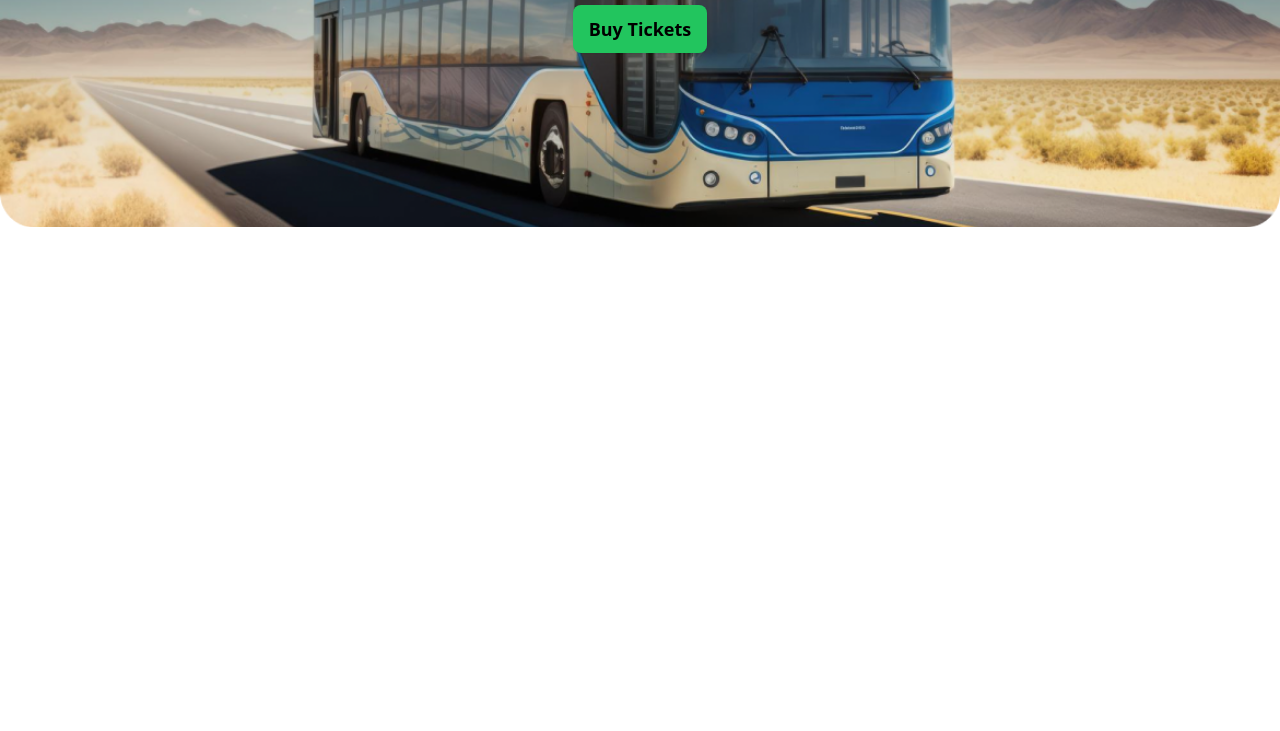
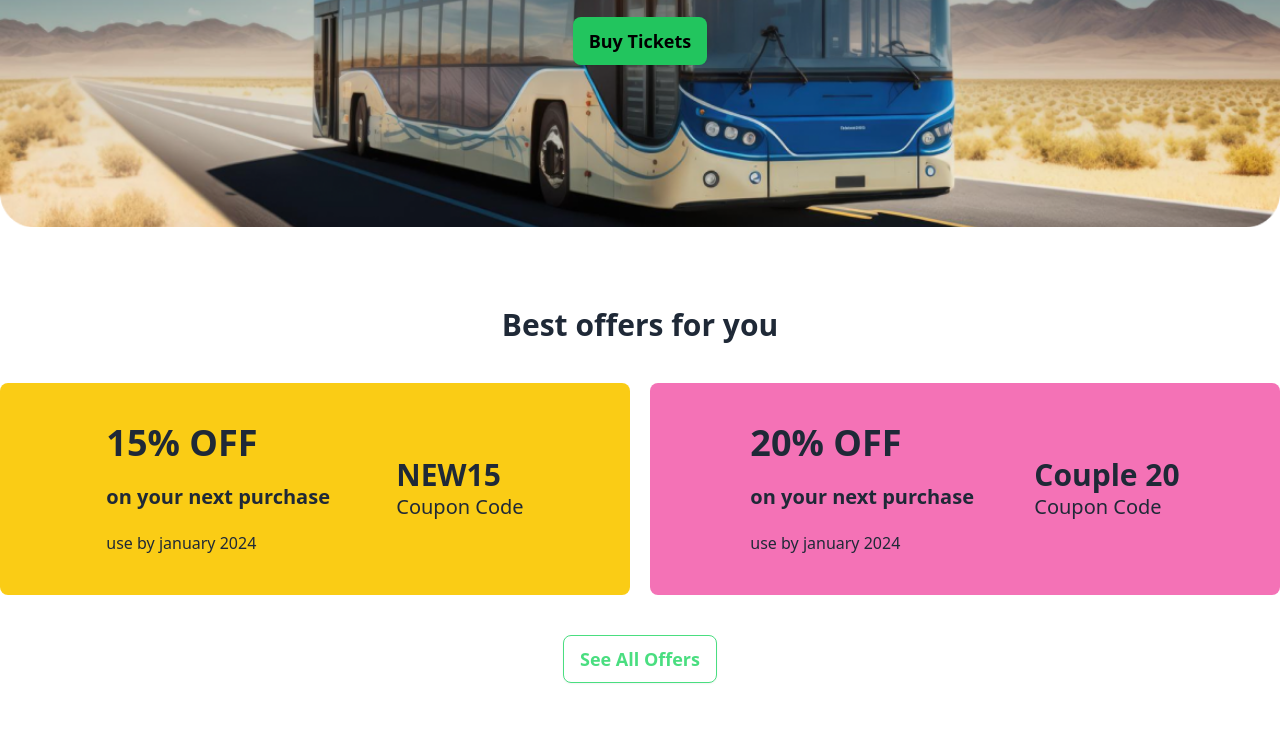
Before and after one commit to sabberhossen1/smart-ticket, a plain HTML site: page index.html in a window 1280 px wide. Shown: the part 521-1252 px from the top of the page. Before the commit the page ends 800 px from the top, so only its background shows below. Drawn offline with nearby package versions, Linux system fonts and the light colour scheme.

Commit message:
best offer done

```diff
--- a/index.html
+++ b/index.html
@@ -48,11 +48,42 @@
                   <div class="max-w-xl space-y-5">
                     <h1 class="mb-5 text-5xl font-bold">End-to-End Travel with</h1>
                     <h1 class="mb-5 text-5xl font-bold text-green-400">Smart Paribahan</h1>
-                    <p class="mb-10">Yes, you can run unit tests and view the results directly within the app. The integrated testing features allow for a streamlined .</p>
+                    <p class="mb-10">Experience Smart Paribahan Excellence: Your Journey, Our Priority! Enjoy Comfortable and Reliable Bus Travel with State-of-the-Art Amenities. Book Your Seat Today for a Seamless and Smart Travel Experience</p>
                     <button class="btn btn-primary text-black bg-green-500 text-lg font-semibold border-none">Buy Tickets</button>
                   </div>
                 </div>
               </div>
+        </section>
+        <!-- best offer -->
+        <section class="max-w-screen-xl mx-auto  mt-20">
+            <h1 class="text-center font-semibold text-3xl mb-10">Best offers for you</h1>
+            <div class="grid grid-cols-1 lg:grid-cols-2 gap-5 mb-10">
+                <div class="flex bg-yellow-400 rounded-lg p-10 justify-evenly">
+                    <div class="">
+                        <h1 class="text-4xl font-bold">15% OFF</h1>
+                        <h3 class="font-semibold text-xl my-5">on your next purchase</h3>
+                        <p>use by january 2024</p>
+                    </div>
+                    <div class="flex items-center justify-center">
+                       <div> <h1 class="text-3xl font-bold">NEW15</h1>
+                        <p class="text-xl">Coupon Code</p></div>
+                    </div>
+                </div>
+                <div class="flex bg-pink-400 rounded-lg p-10 justify-evenly">
+                    <div class="">
+                        <h1 class="text-4xl font-bold">20% OFF</h1>
+                        <h3 class="font-semibold text-xl my-5">on your next purchase</h3>
+                        <p>use by january 2024</p>
+                    </div>
+                    <div class="flex items-center justify-center">
+                       <div> <h1 class="text-3xl font-bold">Couple 20</h1>
+                        <p class="text-xl">Coupon Code</p></div>
+                    </div>
+                </div>
+            </div>
+            <div class="text-center">
+                <button class="btn bg-white border-green-400 text-green-400  font-semibold text-lg mb-20">See All Offers</button>
+            </div>
         </section>
     </main>
     <footer>
```
